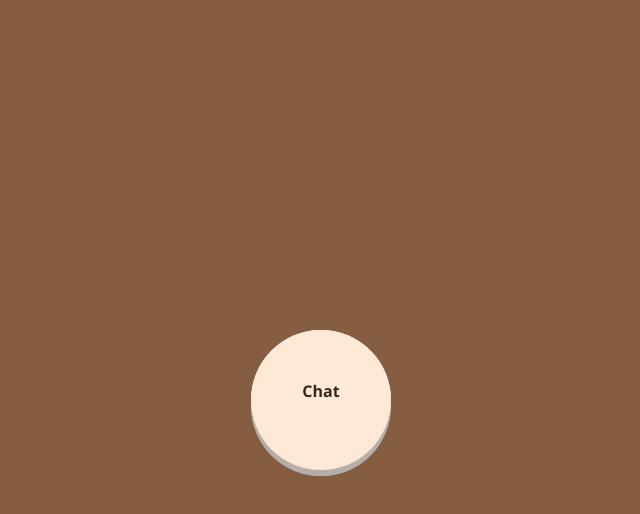
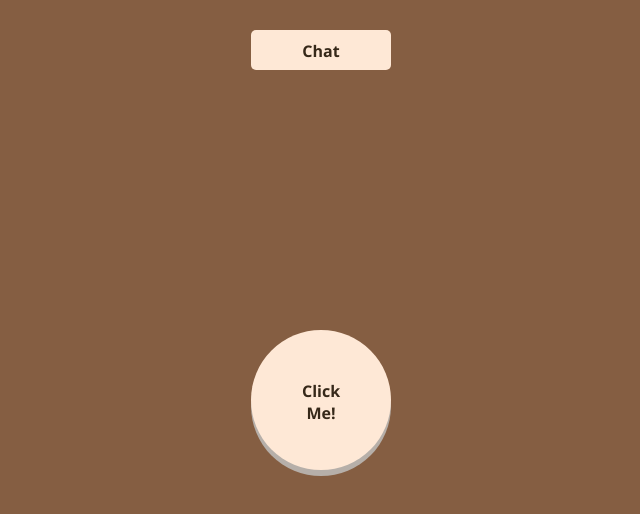
Before and after one commit to jihoonjeon27/jihoonjeon27.github.io, a plain HTML site: page index.html in a window 1280 px wide. Shown: the top 514 px of the page, without its empty margins (319-959 px from the left). Drawn offline with nearby package versions, Linux system fonts and the light colour scheme.

Commit message:
chat button

```diff
--- a/assets/button.css
+++ b/assets/button.css
@@ -42,3 +42,20 @@ a {
 	box-shadow: 0px 2px #B6AFA9;
 	transform: translate(0px, 3px);
 }
+
+#chat {
+	width: 40px;
+	height: 20px;
+	padding: 10px 50px;
+	text-align: center;
+	font-weight: 700;
+	font-family: "Open Sans";
+	color: #362819;
+	background: #FEE8D6;
+	border-radius: 5px;
+	position: absolute;
+	top: 100px;
+	left: 50%;
+	margin-top: -70px;
+	margin-left: -70px;
+}
--- a/index.html
+++ b/index.html
@@ -11,7 +11,7 @@
 		<a href="eng.html"><div id="button">Click Me!</div></a>
 	</div>
 	<div class="container">
-		<a href="chat.html"><div id="button">Chat</div></a>
+		<a href="chat.html"><div id="chat">Chat</div></a>
 	</div>
 </body>
 </html>
```
